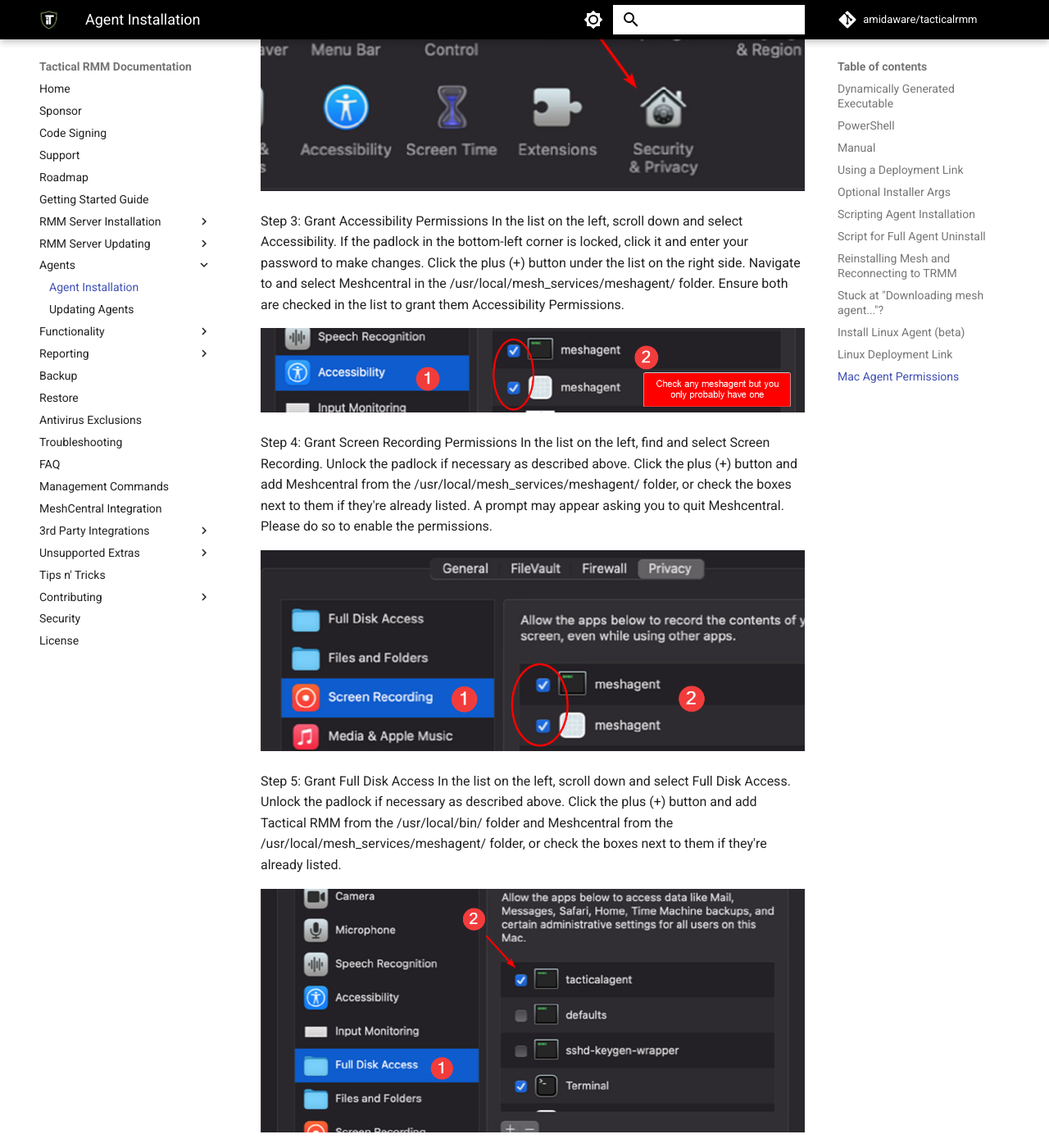
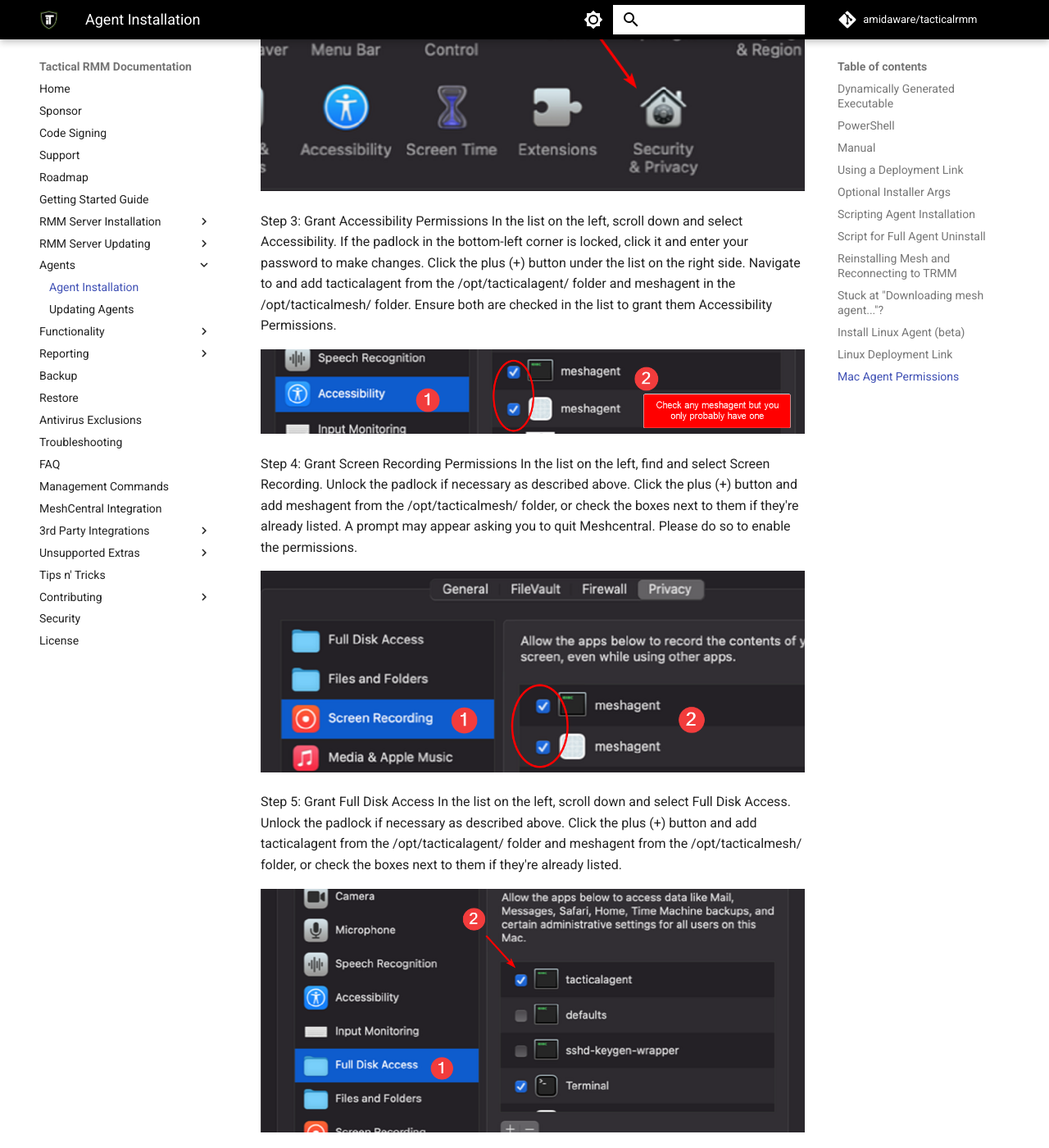
Before and after one commit to amidaware/trmm-docs, an MkDocs documentation site: the page built from docs/install_agent.md, in a window 1280 px wide and 1400 px high, scrolled down 5838 px. Shown: the whole window at 82% size. Built offline with MkDocs 1.6.1 and Material for MkDocs 9.7.7, drawn with Linux system fonts in a browser that asks for light colours; comment, search, counter and statistics services are not loaded.

Commit message:
Update install_agent.md

```diff
--- a/docs/install_agent.md
+++ b/docs/install_agent.md
@@ -245,7 +245,7 @@
 In the list on the left, scroll down and select Accessibility.
 If the padlock in the bottom-left corner is locked, click it and enter your password to make changes.
 Click the plus (+) button under the list on the right side.
-Navigate to and select Meshcentral in the /usr/local/mesh_services/meshagent/ folder.
+Navigate to and add tacticalagent from the /opt/tacticalagent/ folder and meshagent in the /opt/tacticalmesh/ folder.
 Ensure both are checked in the list to grant them Accessibility Permissions.
 
 ![](images/2024-02-15-22-22-33.png)
@@ -253,7 +253,7 @@
 Step 4: Grant Screen Recording Permissions
 In the list on the left, find and select Screen Recording.
 Unlock the padlock if necessary as described above.
-Click the plus (+) button and add Meshcentral from the /usr/local/mesh_services/meshagent/ folder, or check the boxes next to them if they're already listed.
+Click the plus (+) button and add meshagent from the /opt/tacticalmesh/ folder, or check the boxes next to them if they're already listed.
 A prompt may appear asking you to quit Meshcentral. Please do so to enable the permissions.
 
 ![](images/2024-02-15-22-23-48.png)
@@ -261,7 +261,7 @@
 Step 5: Grant Full Disk Access
 In the list on the left, scroll down and select Full Disk Access.
 Unlock the padlock if necessary as described above.
-Click the plus (+) button and add Tactical RMM from the /usr/local/bin/ folder and Meshcentral from the /usr/local/mesh_services/meshagent/ folder, or check the boxes next to them if they're already listed.
+Click the plus (+) button and add tacticalagent from the /opt/tacticalagent/ folder and meshagent from the /opt/tacticalmesh/ folder, or check the boxes next to them if they're already listed.
 
 ![](images/2024-02-15-22-17-49.png)
 
```
